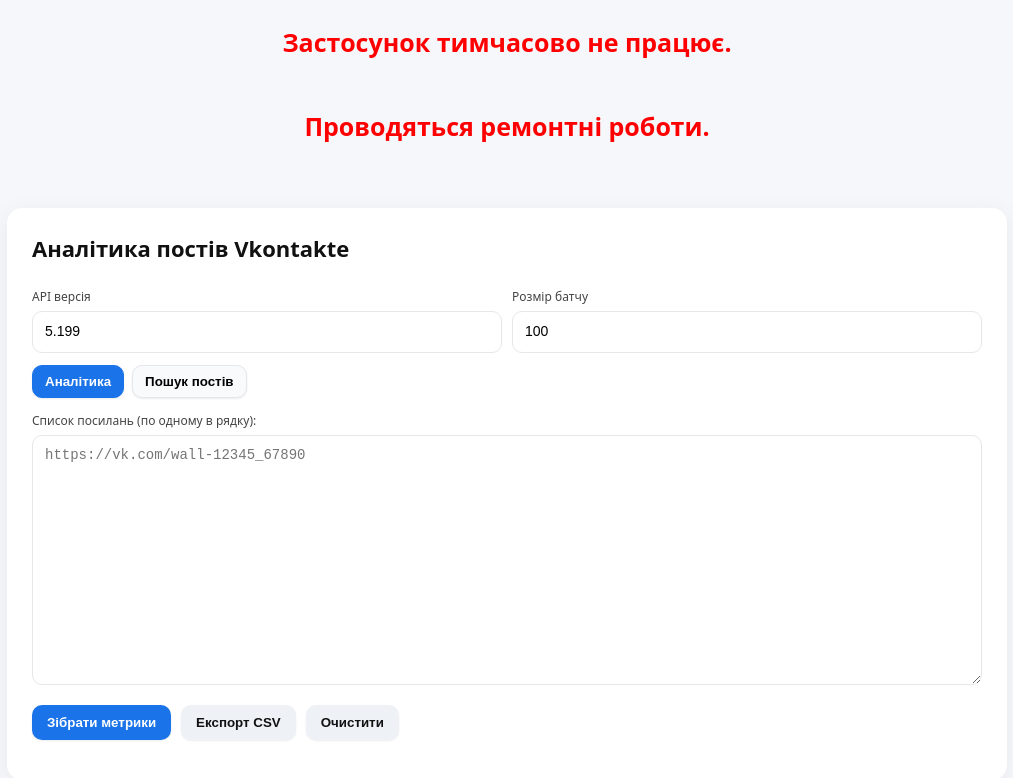
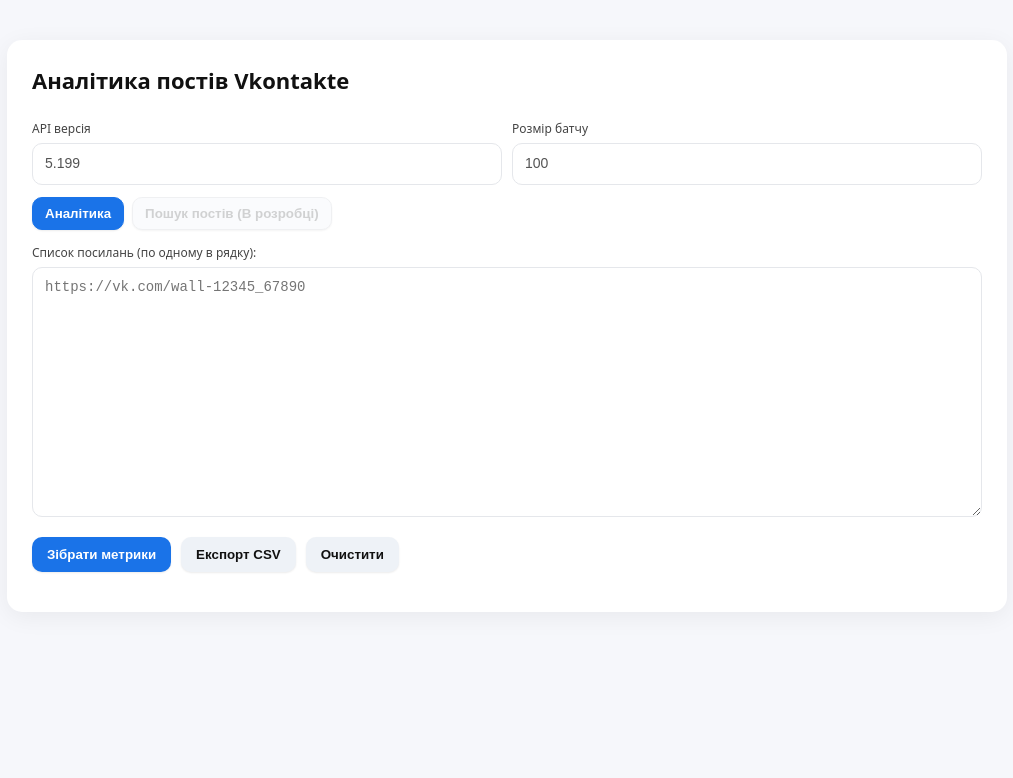
Before and after one commit to CometDeveloper/vk-analytics, a plain HTML site: page index.html in a window 1280 px wide. Shown: the whole page, without its empty margins (133-1146 px from the left). Drawn offline with Linux system fonts and the light colour scheme.

Commit message:
Temporary disabled search functionality

```diff
--- a/index.html
+++ b/index.html
@@ -8,10 +8,14 @@
     <link rel="icon" href="favicon.ico" type="image/x-icon">
   </head>
   <body>
+    <!--
+
     <div class="under-maintenance">
       <p>Застосунок тимчасово не працює.</p>
       <p>Проводяться ремонтні роботи.</p>
     </div>
+
+    -->
 
     <main class="container">
       <h1>Аналітика постів Vkontakte</h1>
@@ -20,18 +24,18 @@
       <div class="grid-2 global-controls">
         <div>
           <label for="version">API версія</label>
-          <input id="version" type="text" value="5.199" />
+          <input disabled id="version" type="text" value="5.199" />
         </div>
         <div>
           <label for="batch">Розмір батчу</label>
-          <input id="batch" type="text" value="100" />
+          <input disabled id="batch" type="text" value="100" />
         </div>
       </div>
 
       <!-- Tabs -->
       <div class="tabs">
         <button id="tabAnalytics" class="tab active">Аналітика</button>
-        <button id="tabSearch" class="tab">Пошук постів</button>
+        <button disabled id="tabSearch" class="tab">Пошук постів (В розробці)</button>
       </div>
 
       <!-- Аналітика -->
```
